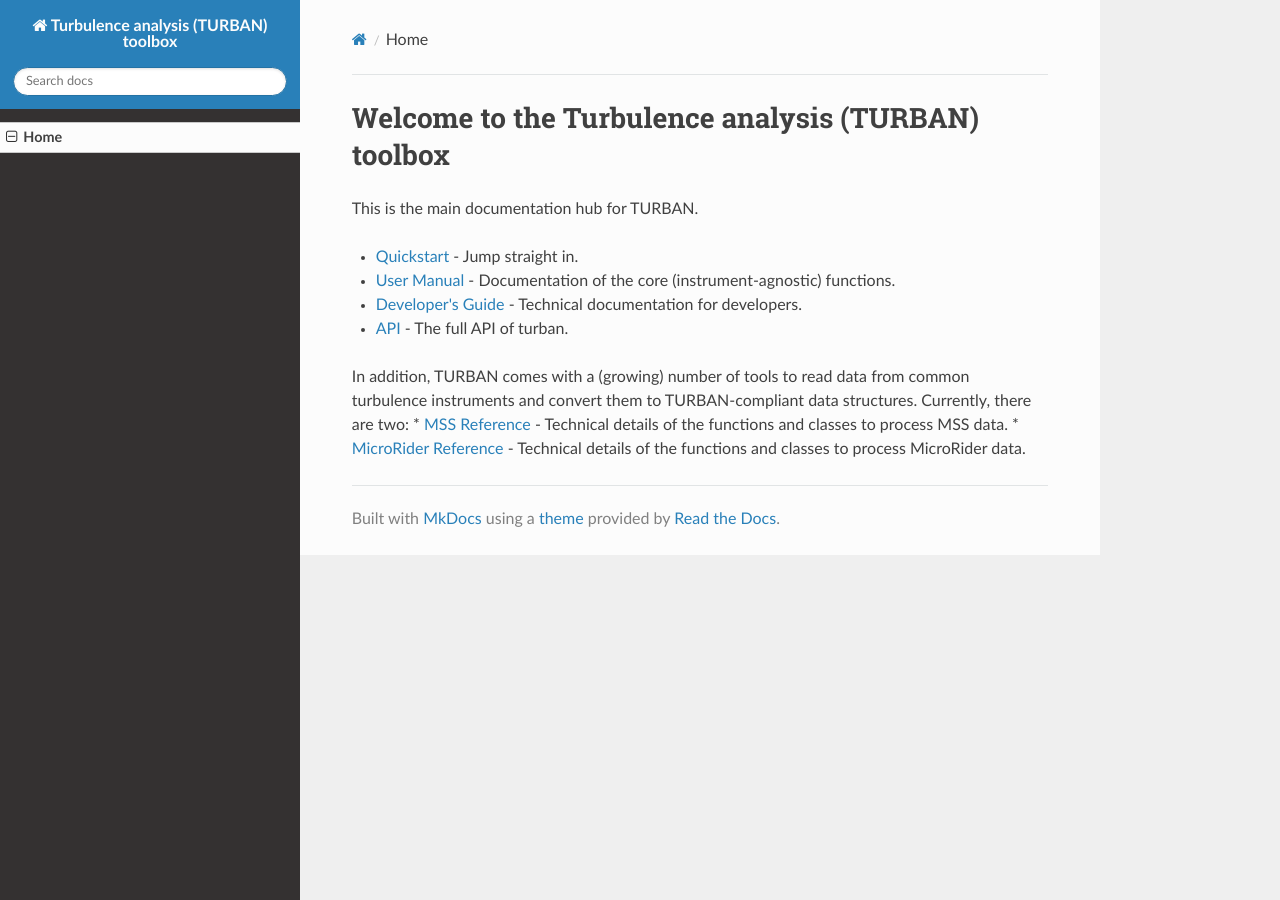
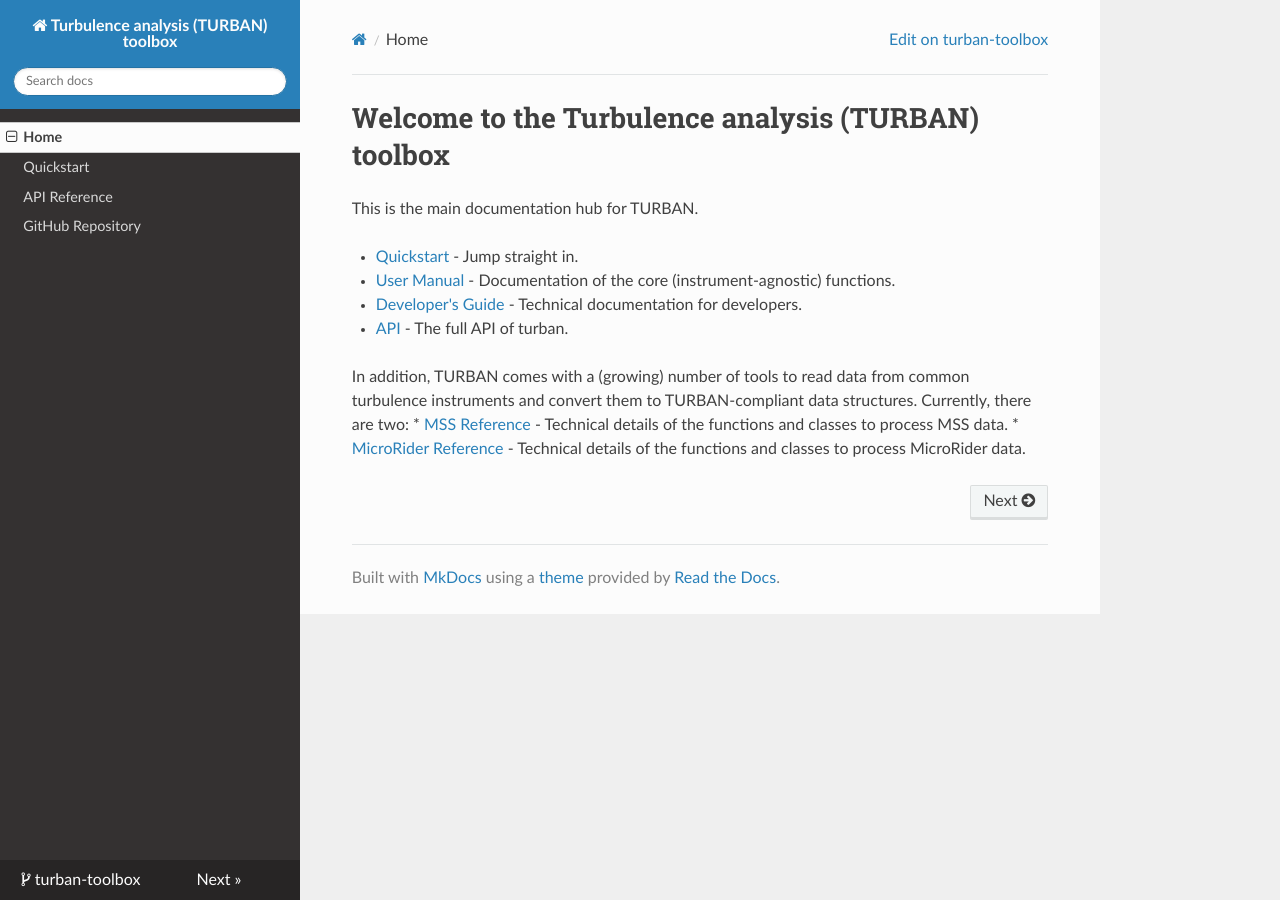
Before and after one commit to turban-toolbox/turban-toolbox, an MkDocs documentation site: the page built from docs/index.md, in a window 1280 px wide. Built offline with MkDocs 1.6.1, drawn with Linux system fonts in a browser that asks for light colours; nearby versions of some CDN libraries.

Commit message:
Update mkdocs.yml

```diff
--- a/mkdocs.yml
+++ b/mkdocs.yml
@@ -1,3 +1,7 @@
+repo_name: turban-toolbox
+repo_url: https://github.com/turban-toolbox/turban-toolbox
+edit_uri: edit/main/docs/
+
 site_name: Turbulence analysis (TURBAN) toolbox
 theme:
   name: readthedocs
@@ -22,3 +26,6 @@ markdown_extensions:
 
 nav:
   - Home: index.md
+  - Quickstart: quickstart.md
+  - API Reference: api.md
+  - GitHub Repository: https://github.com/turban-toolbox/turban-toolbox
```
